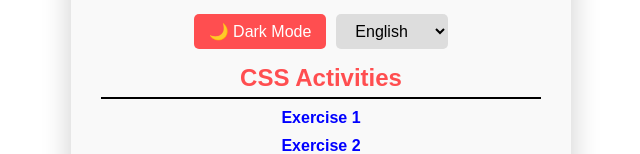
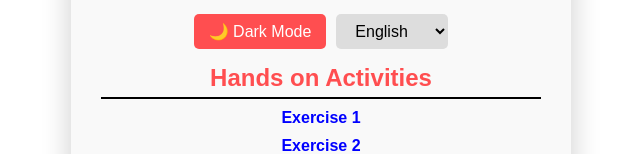
Before and after one commit to cyxkira29/cyxkira29.github.io, a plain HTML site: page W8_Exercise _Yleaña/index.html in a window 1280 px wide. Shown: the part 295-449 px from the top of the page, without its empty margins (319-959 px from the left). Drawn offline with Linux system fonts and the light colour scheme.

Commit message:
Update index.html

```diff
--- a/W8_Exercise _Yleaña/index.html
+++ b/W8_Exercise _Yleaña/index.html
@@ -22,14 +22,14 @@
         </header>
 
         <section>
-            <h2 id="activitiesTitle">CSS Activities</h2>
+            <h2 id="activitiesTitle">Hands on Activities</h2>
             <ol>
                 <li><a href="/W8_Exercise _Yleaña/Yleaña_Excercise 1/index.html" data-key="exercise1">Exercise 1</a></li>
                 <li><a href="/W8_Exercise _Yleaña/Yleaña_Exercise 2/index.html" data-key="exercise2">Exercise 2</a></li>
                 <li><a href="/W8_Exercise _Yleaña/Yleaña_Exercise 3/index.html" data-key="exercise3">Exercise 3</a></li>
                 <li><a href="/W8_Exercise _Yleaña/Yleaña_Exercise 4/index.html" data-key="exercise4">Exercise 4</a></li>
                 <li><a href="/W8_Exercise _Yleaña/Yleaña_Exercise 5/index.html" data-key="exercise5">Exercise 5</a></li>
-                <li><a href="/W8_Exercise _Yleaña/Yleaña_HandsOnActivity/index.html" data-key="api">Exercise 6 -Hands On Activity</a></li>
+                <li><a href="/W8_Exercise _Yleaña/Yleaña_HandsOnActivity/index.html" data-key="api">Exercise 6 - Hands On Activity</a></li>
             </ol>
         </section>
     </div>
```
